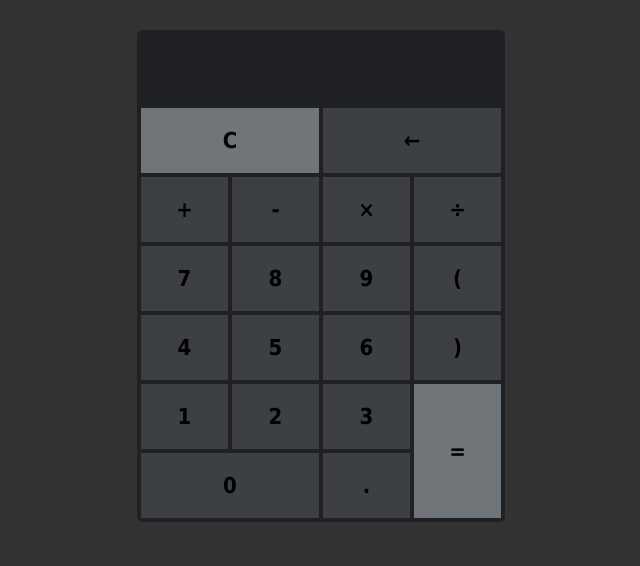
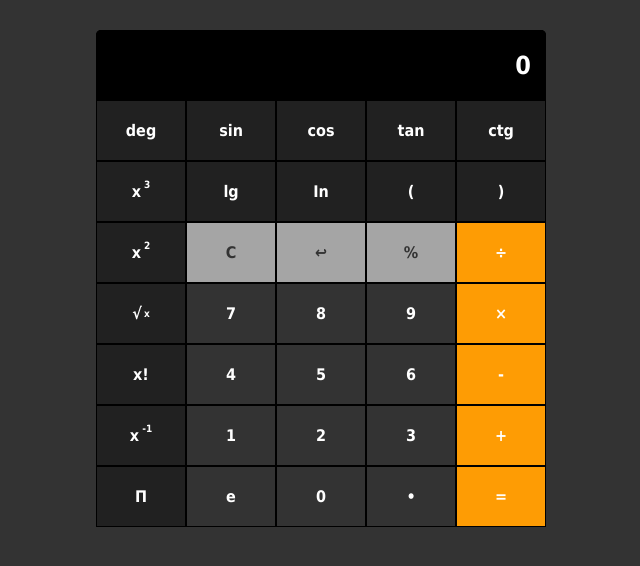
Before and after one commit to Zaccal/Calculator, a plain HTML site: page index.html in a window 1280 px wide. Shown: the whole page, without its empty margins (319-959 px from the left). Drawn offline with Linux system fonts and the light colour scheme.

Commit message:
Calculator

```diff
--- a/app.js
+++ b/app.js
@@ -1,16 +1,133 @@
+// Получаем div с классам input
+const input = document.querySelector('.input')
+
+// Функция для вывода текста в input
 function insert(num) {
-    document.form.textview.value = document.form.textview.value + num
-}
-function clean() {
-    document.form.textview.value = ""
-}
-function  back() {
-    const exp = document.form.textview.value
-    document.form.textview.value = exp.substr(0, exp.length-1)
-}
-function equal() {
-    const exp = document.form.textview.value
-    if (exp) {
-        document.form.textview.value = eval(exp)
+    if (input.textContent == 0) {
+        input.textContent = ""
+        input.textContent = input.textContent + num
+    } else {
+        input.textContent = input.textContent + num
     }
 }
+
+// Функция для удаление содержимого
+function clean() {
+    input.textContent = "0"
+}
+// Удаление одного символа
+function  back() {
+    const exp = input.textContent
+    input.textContent = exp.substr(0, exp.length-1)
+    if (input.textContent == 0) {
+        input.textContent = '0'
+    }
+}
+// Решает задачу черис eval()
+function equal() {
+    const exp = input.textContent
+    if (exp) {
+        input.textContent = eval(exp)
+    }
+}
+
+// Функция процент
+function percent() {
+    input.textContent = eval(input.textContent)/100
+}
+
+// Имет 2 функци
+function constant(name) {
+    // функция Пи
+    if (name === "pi") {
+        if (input.textContent == 0) {
+            input.textContent = ''
+        }
+        input.textContent =  input.textContent + Math.PI.toFixed(8)
+    } else if (name === 'e') { // функция E
+        if (input.textContent == 0) {
+            input.textContent = ''
+        }
+        input.textContent =  input.textContent + Math.E.toFixed(8)
+    }
+}
+
+// кыадрат функци
+function operation(name) {
+    if (name === 'sqrt') {
+        input.textContent = Math.sqrt(eval(input.textContent))
+    }
+    if (name === 'sqr') {
+        input.textContent = Math.pow(eval(input.textContent), 2)
+    }
+    if (name === '^-1') {
+        input.textContent = Math.pow(eval(input.textContent), -1)
+    }
+    if (name === 'sqr3') {
+        input.textContent = Math.pow(eval(input.textContent), 3)
+    }
+}
+
+//Факториал числа
+function factorial(n) {
+    return (n != 1) ? n * factorial(n - 1) : 1;
+}
+function fact() {
+    input.textContent = factorial(+eval(input.textContent))
+}
+// логарифмы
+function log(name) {
+    if (name === 'lg') {
+        input.textContent = Math.log10(eval(input.textContent)).toFixed(8)
+    } else if (name === 'ln') {
+        input.textContent = Math.log(eval(input.textContent)).toFixed(8)
+    }
+}
+//Переключение с градусов на радианы
+document.querySelector('.type').addEventListener('click', function() {
+    if (document.querySelector('.type').textContent == "deg") {
+        this.textContent = "rad";
+    } else if (document.querySelector('.type').textContent == "rad") {
+        this.textContent = "deg";
+    }
+})
+
+//Синусы и косинусы
+function f(name) {
+    if (name == 'sin') {
+        if(document.querySelector('.type').textContent == "deg") {
+            //В градусах
+            input.textContent = parseFloat(Math.sin(eval(input.textContent) / 180 * Math.PI).toFixed(8).toString());
+        } else {
+            //В радианах
+            input.textContent = parseFloat(Math.sin(eval(input.textContent)).toFixed(8).toString());
+        }
+    }
+    if (name == 'cos') {
+        if(document.querySelector('.type').textContent == "deg") {
+            //В градусах
+            input.textContent = parseFloat(Math.cos(eval(input.textContent) / 180 * Math.PI).toFixed(8).toString());
+        } else {
+            //В радианах
+            input.textContent = parseFloat(Math.cos(eval(input.textContent)).toFixed(8).toString());
+        }
+    }
+    if (name == 'tan') {
+        if(document.querySelector('.type').textContent == "deg") {
+            //В градусах
+            input.textContent = parseFloat(Math.tan(eval(input.textContent) / 180 * Math.PI).toFixed(8).toString());
+        } else {
+            //В радианах
+            input.textContent = parseFloat(Math.tan(eval(input.textContent)).toFixed(8).toString());
+        }
+    }
+    if (name == 'ctg') {
+        if(document.querySelector('.type').textContent == "deg") {
+            //В градусах
+            input.textContent = parseFloat(1/Math.tan(eval(input.textContent) / 180 * Math.PI).toFixed(8).toString());
+        } else {
+            //В радианах
+            input.textContent = parseFloat(1/Math.tan(eval(input.textContent)).toFixed(8).toString());
+        }
+    }
+}
--- a/index.html
+++ b/index.html
@@ -8,27 +8,50 @@
 <body>
 
     <div class="container">
-        <div class="item input"><form name="form"><input type="text" name="textview" readonly></form></div>
+        <div class="item input">0</div>
+        <div class="item color_fun type">deg</div>
+        <div class="item color_fun" onclick="f('sin')">sin</div>
+        <div class="item color_fun" onclick="f('cos')">cos</div>
+        <div class="item color_fun" onclick="f('tan')">tan</div>
+        <div class="item color_fun" onclick="f('ctg')">ctg</div>
+        <div class="item color_fun" onclick="operation('sqr3')">x <span class="upper">3</span></div>
+        <div class="item color_fun" onclick="log('lg')">lg</div>
+        <div class="item color_fun" onclick="log('ln')">In</div>
+
+
+        <div class="item color_fun" onclick="insert('(')">(</div>
+        <div class="item color_fun" onclick="insert(')')">)</div>
+
+        <div class="item color_fun" onclick="operation('sqr')">x <span class="upper">2</span></div>
         <div class="item clean" onclick="clean()">C</div>
-        <div class="item back" onclick="back()">&larr;</div>
-        <div class="item" onclick="insert('+')">+</div>
-        <div class="item" onclick="insert('-')">-</div>
-        <div class="item" onclick="insert('*')">&times;</div>
-        <div class="item" onclick="insert('/')">&divide;</div>
+        <div class="item back" onclick="back()">&#8617;</div>
+        <div class="item percent" onclick="percent()">%</div>
+        <div class="item color_btn" onclick="insert('/')">&divide;</div>
+        <div class="item color_fun" onclick="operation('sqrt')">&radic; <span class="right-s">x</span></div>
         <div class="item" onclick="insert('7')">7</div>
         <div class="item" onclick="insert('8')">8</div>
         <div class="item" onclick="insert('9')">9</div>
-        <div class="item" onclick="insert('(')">(</div>
+        <div class="item color_btn" onclick="insert('*')">&times;</div>
+
+        <div class="item color_fun" onclick="fact()">x!</div>
         <div class="item" onclick="insert('4')">4</div>
         <div class="item" onclick="insert('5')">5</div>
         <div class="item" onclick="insert('6')">6</div>
-        <div class="item" onclick="insert(')')">)</div>
+        <div class="item color_btn" onclick="insert('-')">-</div>
+
+        <div class="item color_fun" onclick="operation('^-1')">x <span class="upper">-1</span></div>
         <div class="item" onclick="insert('1')">1</div>
         <div class="item" onclick="insert('2')">2</div>
         <div class="item" onclick="insert('3')">3</div>
-        <div class="item equal" onclick="equal()">=</div>
+        <div class="item color_btn" onclick="insert('+')">+</div>
+
+        <div class="item color_fun" onclick="constant('pi')">&#x3A0;</div>
+
+        <div class="item" onclick="constant('e')">e</div>
+
         <div class="item zero" onclick="insert('0')">0</div>
-        <div class="item" onclick="insert('.')">.</div>
+        <div class="item" onclick="insert('.')">&bull;</div>
+        <div class="item equal color_btn" onclick="equal()">=</div>
     </div>
 
 <script src="app.js">
--- a/main.css
+++ b/main.css
@@ -5,68 +5,77 @@ body{
 
 .container{
     display: grid;
-    grid-template-columns: 1fr 1fr 1fr 1fr;
-    grid-gap: 4px;
-    background-color: #202124;
-    padding: 4px;
+    grid-template-columns: 1fr 1fr 1fr 1fr 1fr;
+    background-color: #000;
     border-radius: 5px;
-    max-width: 360px;
+    max-width: 450px;
     font-family: "Tahoma", sans-serif;
     margin: 30px auto;
 }
 
 .item {
-    background-color: #3c4043;
-    color: #000;
+    color: #fff;
     padding: 20px;
     display: flex;
     justify-content: center;
     align-items: center;
-    font-size: 22px;
     cursor: pointer;
     font-weight: bold;
-}
-form{
-    max-width: 100%;
-}
-
-input{
-    width: 100%;
-    height: 60px;
-    border: none;
-    font-size: 30px;
-    outline: none;
-    text-align: right;
-    background-color: #202124;
-    color: #fff;
+    border: 1px solid #000;
+    background-color: #333;
 }
 
 .input{
     grid-column: 1/-1;
-    padding: 0;
-    background-color: #202124;
+    padding: 0 15px 0 0;
+    background-color: #000000;
     height: 70px;
+    overflow: hidden;
+    color: #fff;
+    font-size: 25px;
+    justify-content: flex-end;
+    border-top-left-radius: 5px;
+    border-top-right-radius: 5px;
+    border: 0;
 }
 
-.clean{
-    grid-column: 1/3;
-    background-color: #70757a;
-}
-
-.back{
-    grid-column: 3/-1;
+.percent, .back, .clean{
+    background-color: #a5a5a5;
+    color: #333;
 }
 
 .equal{
-    grid-column: 4;
-    grid-row: 6/8;
-    background-color: #70757a;
 }
 
 .zero{
-    grid-column: 1/3;
+}
+
+.upper{
+    font-size: 10px;
+    margin-left: 3px;
+    margin-top: -15px;
+}
+
+.right-s{
+    font-size: 10px;
+    margin-left: 2px;
+}
+
+.color_btn{
+    background-color: #fe9c04;
+}
+
+.color_fun{
+    background-color: #212121;
 }
 
 .item:active{
-    background-color: #fe9c04;
+    background-color: #efefef;
 }
+
+@media screen and (max-width: 1220px) {
+    .container{
+        max-width: none;
+        width: 50%;
+    }
+}
```
